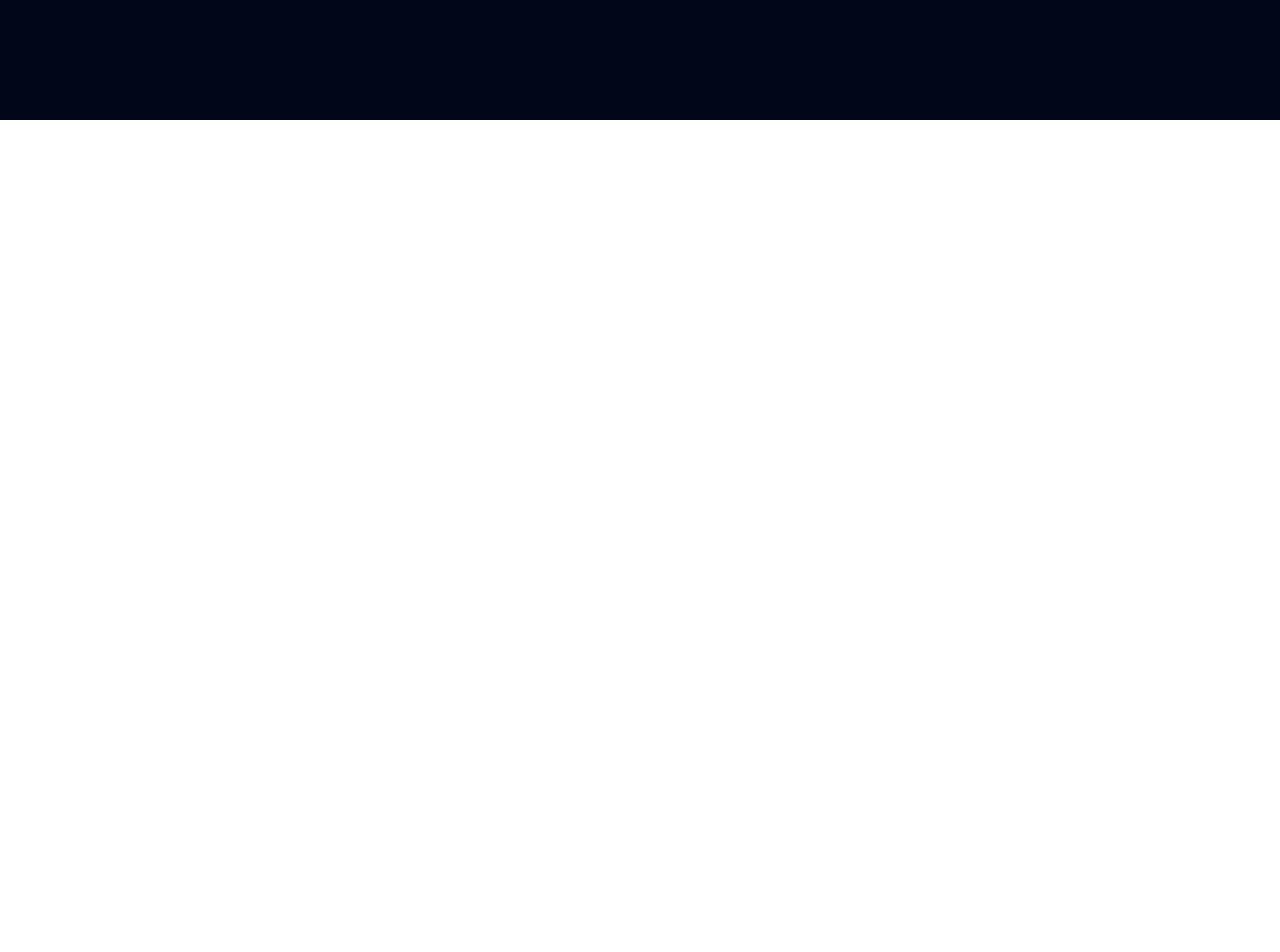
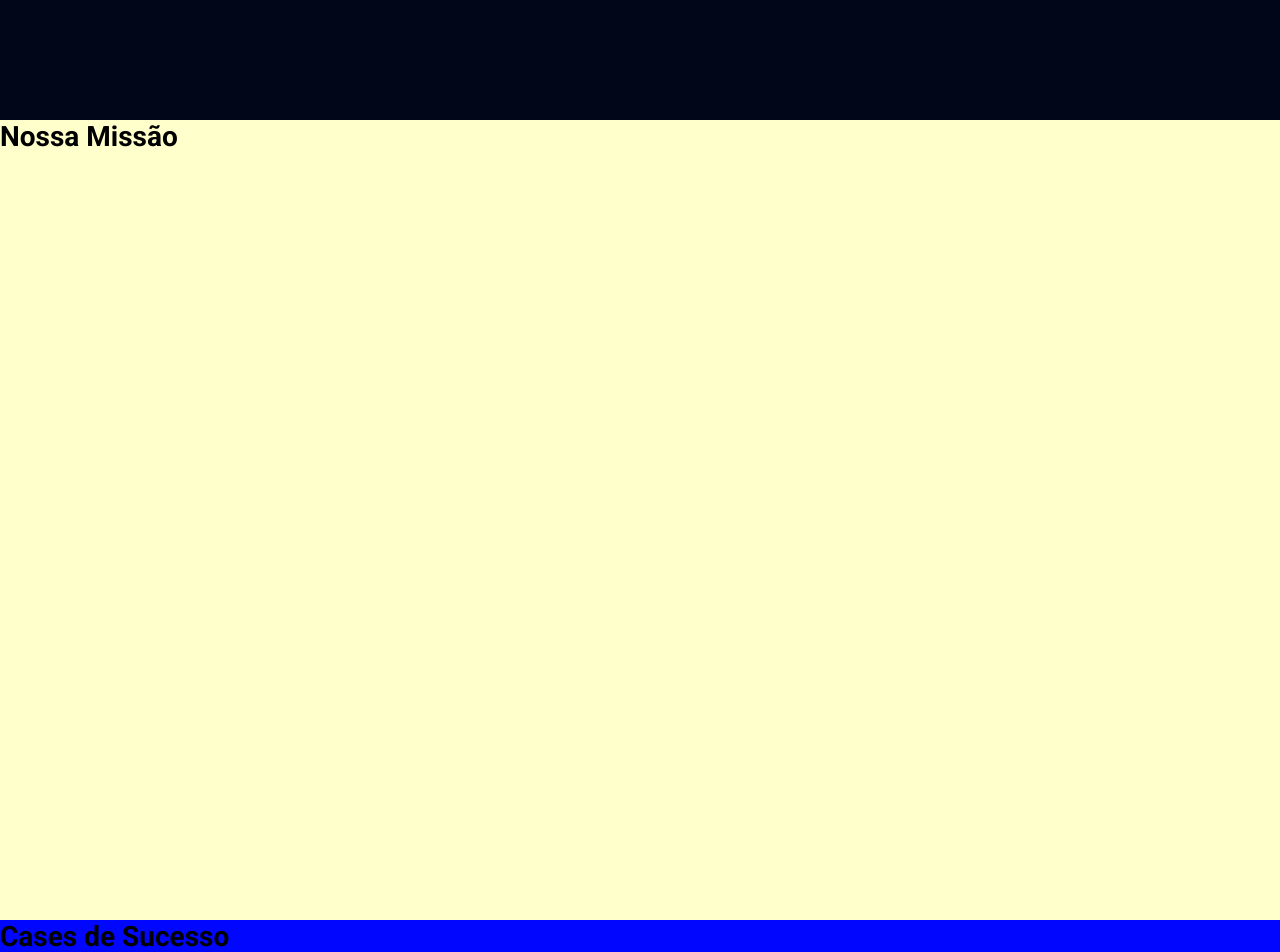
Before and after one commit to gmargutti/rsxp14, a React (Create React App) app: page / in a window 1280 px wide. Shown: the part 680-1632 px from the top of the page. Before the commit the page ends 800 px from the top, so only its background shows below. Built offline with nearby package versions, Linux system fonts and the light colour scheme; the HTML template or start-up script is replaced by a standard one.

Commit message:
pages case e mission

```diff
--- a/src/pages/Main/index.js
+++ b/src/pages/Main/index.js
@@ -1,14 +1,22 @@
-import React from 'react';
+import React, { Fragment } from 'react';
 
 import Chatbot from '../../components/chatbot';
 
-import { Container } from './styles';
+import { Header, Mission, Cases } from './styles';
 
 export default function Main() {
   return (
-    <Container>
-      <h1>Por que ser um progamador?</h1>
-      <Chatbot />
-    </Container>
+    <Fragment>
+      <Header>
+        <h1>Por que ser um progamador?</h1>
+        <Chatbot />
+      </Header>
+      <Mission>
+        <h1>Nossa Missão</h1>
+      </Mission>
+      <Cases>
+        <h1>Cases de Sucesso</h1>
+      </Cases>
+    </Fragment>
   );
 }
--- a/src/pages/Main/styles.js
+++ b/src/pages/Main/styles.js
@@ -1,7 +1,8 @@
 import styled from 'styled-components';
 
-export const Container = styled.body`
+export const Header = styled.div`
   background: #010718;
+  height: 100%;
 
   h1 {
     @import url('https://fonts.googleapis.com/css?family=Aleo&display=swap');
@@ -14,3 +15,13 @@ export const Container = styled.body`
     font-size: 2.3rem;
   }
 `;
+
+export const Mission = styled.div`
+  background: #ffc;
+  height: 100%;
+`;
+
+export const Cases = styled.div`
+  background: #0107ff;
+  height: 100%;
+`;
```
